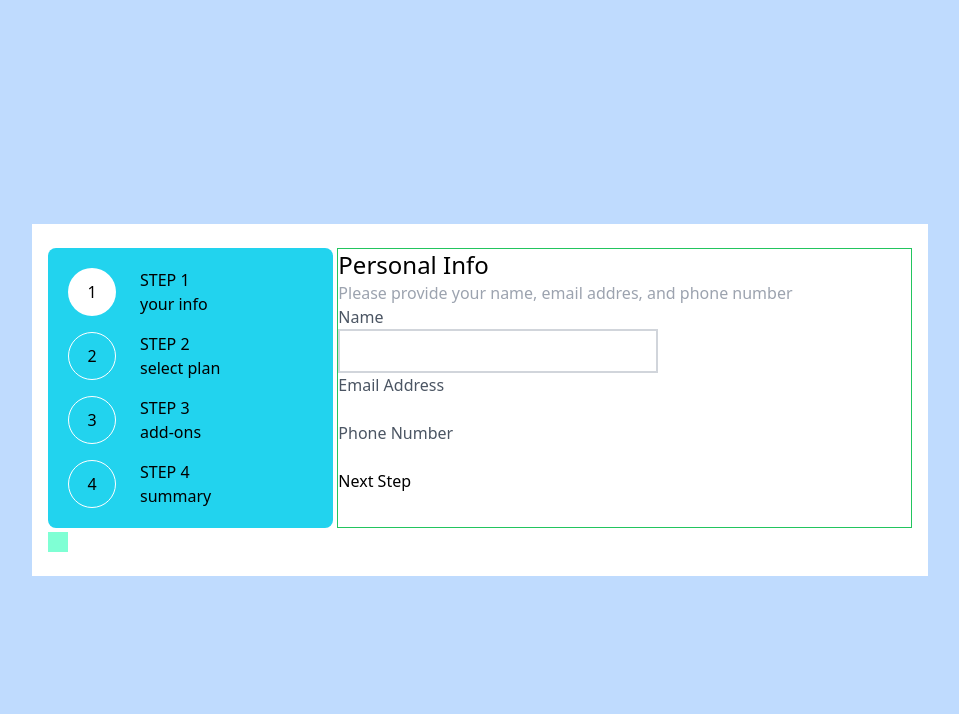
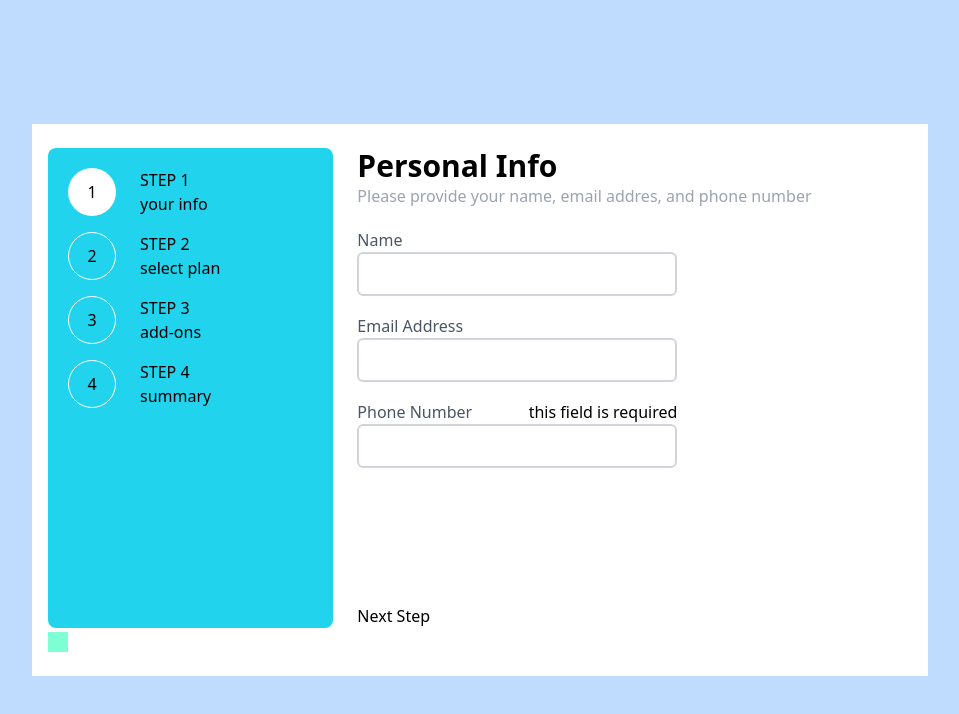
Before and after one commit to laurolyra/fm-multi-step-form, a React (Vite) app: page / in a window 1280 px wide. Shown: the top 714 px of the page, without its empty margins (160-1119 px from the left). Built offline with nearby package versions, Linux system fonts and the light colour scheme.

Commit message:
F - PersonalInfo styling

```diff
--- a/index.html
+++ b/index.html
@@ -3,6 +3,9 @@
   <head>
     <meta charset="UTF-8" />
     <link rel="icon" type="image/svg+xml" href="/vite.svg" />
+    <link rel="preconnect" href="https://fonts.googleapis.com">
+    <link rel="preconnect" href="https://fonts.gstatic.com" crossorigin>
+    <link href="https://fonts.googleapis.com/css2?family=Ubuntu:ital,wght@0,400;0,700;1,400;1,700&display=swap" rel="stylesheet">
     <meta name="viewport" content="width=device-width, initial-scale=1.0" />
     <title>Vite + React + TS</title>
   </head>
--- a/src/components/StepScreenManager/index.tsx
+++ b/src/components/StepScreenManager/index.tsx
@@ -27,11 +27,11 @@ export const StepScreenManager = () => {
   };
 
   return (
-    <section className="flex flex-col border-solid border border-green-500 col-span-8">
+    <section className="flex flex-col justify-between col-span-8 min-h-[60vh] px-5">
       {changeScreen()}
-      <div>
+      <div className="flex justify-between">
         {step > 0 && step < 4 ? (
-          <button onClick={() => setStep(step - 1)}>Go Back</button>
+          <button className={``} onClick={() => setStep(step - 1)}>Go Back</button>
         ) : null}
         {step <= 3 ? (
           <button type="button" onClick={() => setStep(step + 1)}>
--- a/src/components/steps/PersonalInfo/index.tsx
+++ b/src/components/steps/PersonalInfo/index.tsx
@@ -1,39 +1,35 @@
-import React, { useContext } from 'react';
-import { FormInfoContext } from '../../../context/FormInfoContext';
+import React from 'react';
 
-export const PersonalInfo = () => {
-  const { step, setStep } = useContext(FormInfoContext);
-
-  return (
-    <section>
-      <div>
-        <h1>Personal Info</h1>
+export const PersonalInfo = () => (
+  <section className="flex flex-col h-full">
+    <div className="mb-5">
+      <h2 className="font-bold">Personal Info</h2>
       <h4 className="text-gray-400">
         Please provide your name, email addres, and phone number
       </h4>
     </div>
+    <div className='flex flex-col h-60 justify-between'>
       <div className="flex flex-col">
         <label htmlFor="name" className="text-gray-600">
           Name
         </label>
-        <input
-          type="text"
-          id="name"
-          className="border-2 border-gray-300 p-2 w-80"
-        />
+        <input type="text" id="name" className="custom-text-input" />
       </div>
       <div className="flex flex-col">
-        <label htmlFor="name" className="text-gray-600">
+        <label htmlFor="email" className="text-gray-600">
           Email Address
         </label>
-        <input type="text" id="name" className="w-80" />
+        <input type="text" id="email" className="custom-text-input" />
       </div>
       <div className="flex flex-col">
-        <label htmlFor="name" className="text-gray-600">
+        <div className='flex justify-between w-80'>
+          <label htmlFor="phone" className="text-gray-600">
             Phone Number
           </label>
-        <input type="text" id="name" className="w-80" />
+          <p>this field is required</p>
+        </div>
+        <input type="text" id="phone" className="custom-text-input" />
+      </div>
     </div>
   </section>
 );
-};
--- a/src/index.css
+++ b/src/index.css
@@ -6,11 +6,19 @@
   border: 3px solid red;
 }
 
+.custom-text-input{
+  @apply border-2 border-gray-300 p-2 w-80 rounded-md;
+}
+
 @layer base {
   h1 {
+    @apply text-4xl;
+    font-family: 'Ubuntu', sans-serif;
+  }
+  h2 {
+    @apply text-3xl;
+  }
+  h3 {
     @apply text-2xl;
   }
-  h2 {
-    @apply text-xl;
-  }
 }
```
Lines whose indentation alone changed are shown as unchanged.
